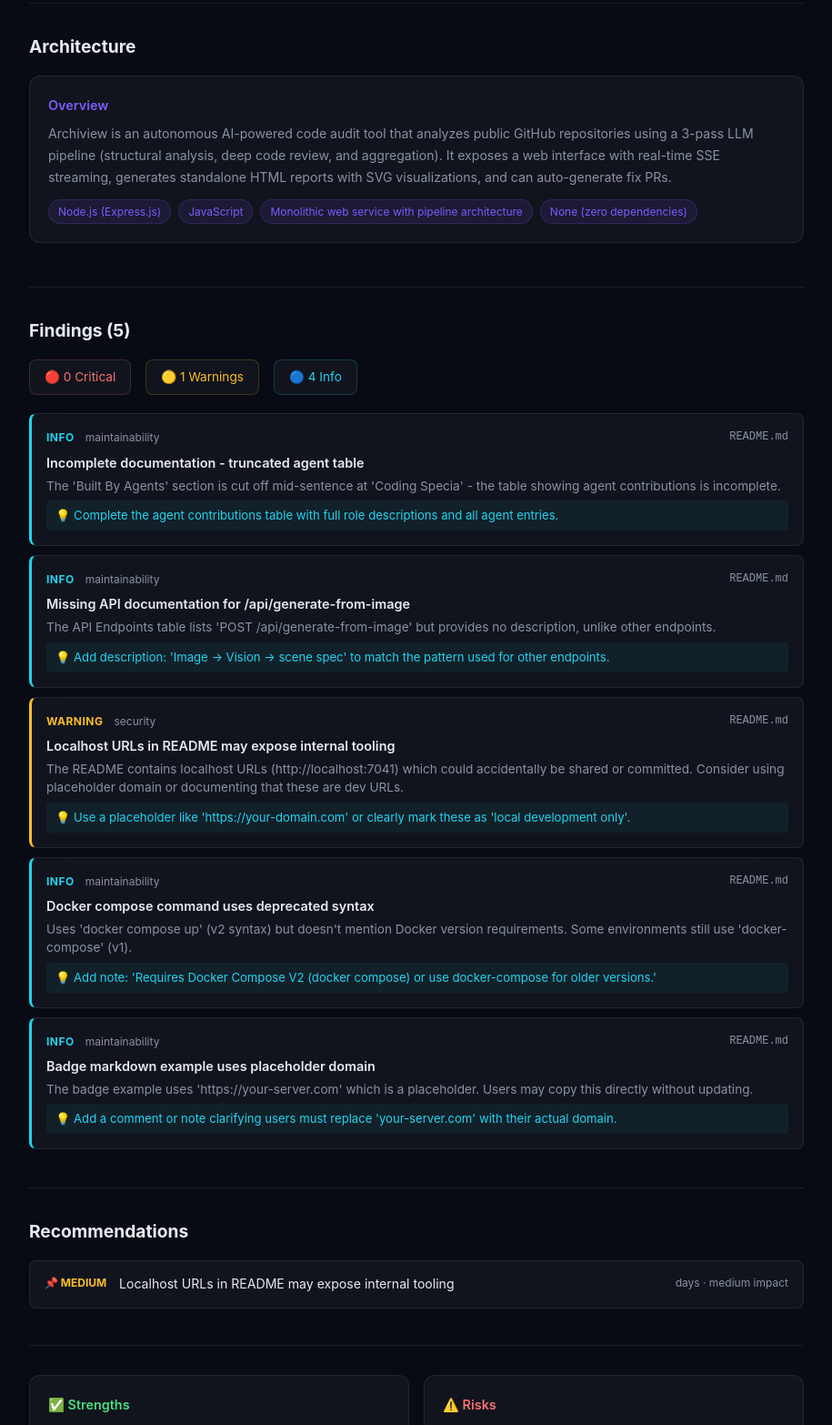
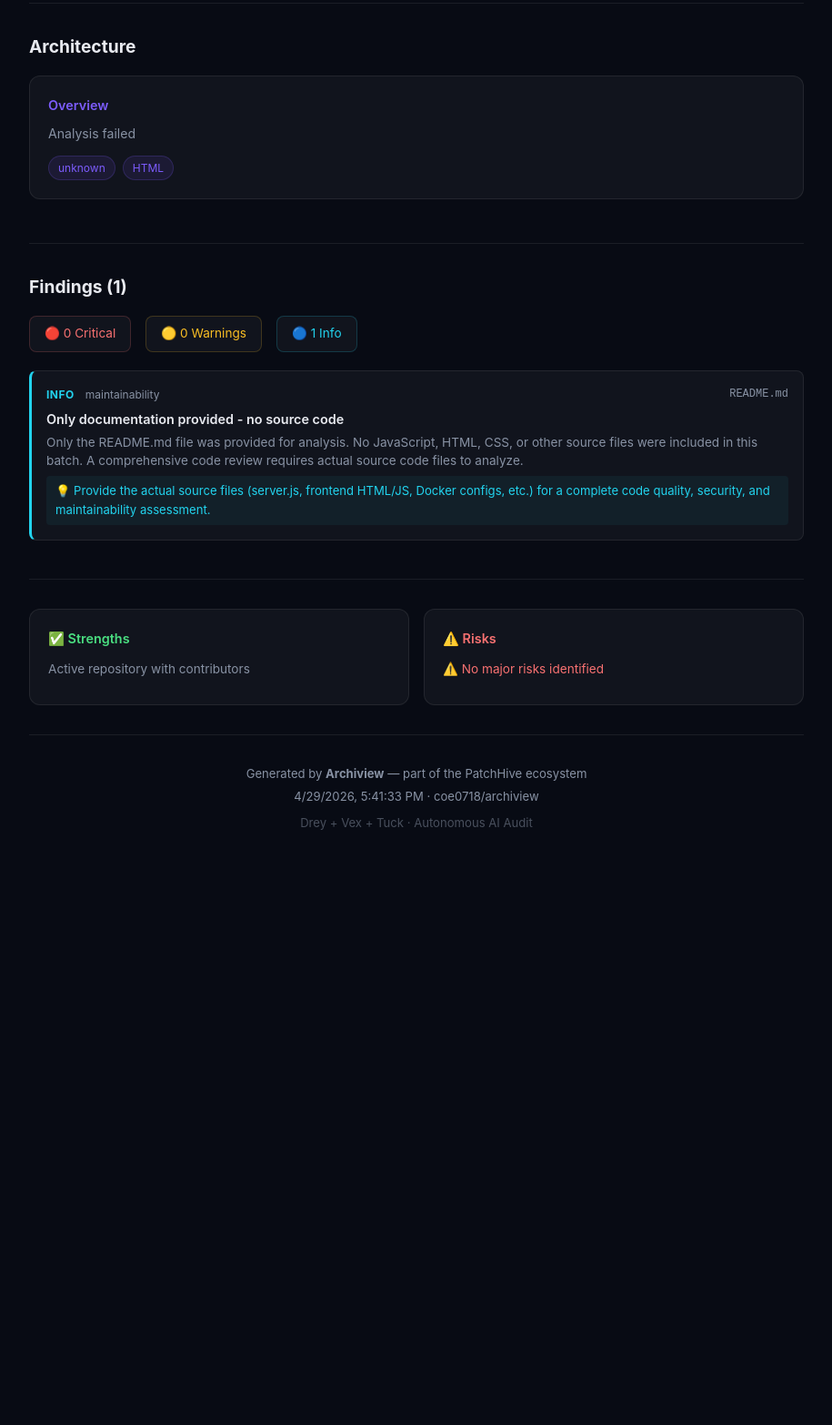
Before and after one commit to coe0718/prompt-to-scene, a plain HTML site: page data/reports/coe0718__archiview.html in a window 1280 px wide. Shown: the part 1234-2800 px from the top of the page at 91% size, without its empty margins (182-1097 px from the left). After the commit the page ends 2181 px from the top, so only its background shows below. Drawn offline with Linux system fonts and the light colour scheme.

Commit message:
fast model: MiniMax 2.7 (better analysis than 2.5)

```diff
--- a/data/reports/coe0718__archiview.html
+++ b/data/reports/coe0718__archiview.html
@@ -172,9 +172,9 @@
   <!-- Stats -->
   <div class="stats-row">
     <span class="stat-chip" style="color:var(--red);border-color:rgba(248,113,113,0.2);background:rgba(248,113,113,0.06);">🔴 0 critical</span>
-    <span class="stat-chip" style="color:var(--amber);border-color:rgba(251,191,36,0.2);background:rgba(251,191,36,0.06);">🟡 1 warnings</span>
-    <span class="stat-chip" style="color:var(--cyan);border-color:rgba(34,211,238,0.2);background:rgba(34,211,238,0.06);">🔵 4 info</span>
-    <span class="stat-chip">⏱ 123s</span>
+    <span class="stat-chip" style="color:var(--amber);border-color:rgba(251,191,36,0.2);background:rgba(251,191,36,0.06);">🟡 0 warnings</span>
+    <span class="stat-chip" style="color:var(--cyan);border-color:rgba(34,211,238,0.2);background:rgba(34,211,238,0.06);">🔵 1 info</span>
+    <span class="stat-chip">⏱ 90s</span>
   </div>
 
   <!-- Scores -->
@@ -193,17 +193,17 @@
     <div class="score-row">
       <div class="score-label">Code Quality</div>
       <div class="score-bar-bg">
-        <div class="score-bar" data-width="74" style="background:#fbbf24"></div>
+        <div class="score-bar" data-width="50" style="background:#fb923c"></div>
       </div>
-      <div class="score-val">74</div>
+      <div class="score-val">50</div>
     </div>
 
     <div class="score-row">
       <div class="score-label">Security</div>
       <div class="score-bar-bg">
-        <div class="score-bar" data-width="70" style="background:#fbbf24"></div>
+        <div class="score-bar" data-width="50" style="background:#fb923c"></div>
       </div>
-      <div class="score-val">70</div>
+      <div class="score-val">50</div>
     </div>
 
     <div class="score-row">
@@ -217,17 +217,17 @@
     <div class="score-row">
       <div class="score-label">Maintainability</div>
       <div class="score-bar-bg">
-        <div class="score-bar" data-width="71" style="background:#fbbf24"></div>
+        <div class="score-bar" data-width="50" style="background:#fb923c"></div>
       </div>
-      <div class="score-val">71</div>
+      <div class="score-val">50</div>
     </div>
 
     <div class="score-row">
       <div class="score-label">Overall</div>
       <div class="score-bar-bg">
-        <div class="score-bar" data-width="63" style="background:#7c5cfc"></div>
+        <div class="score-bar" data-width="50" style="background:#7c5cfc"></div>
       </div>
-      <div class="score-val">63</div>
+      <div class="score-val">50</div>
     </div>
     </div>
   </div>
@@ -239,10 +239,10 @@
       <svg width="360" height="380" viewBox="0 0 360 380" xmlns="http://www.w3.org/2000/svg">
         <polygon points="180,152 206.6295824562643,171.34752415750148 196.45798706418924,202.65247584249852 163.54201293581076,202.65247584249852 153.3704175437357,171.34752415750148" fill="none" stroke="rgba(255,255,255,0.06)" stroke-width="1"/><polygon points="180,124 233.2591649125286,162.69504831500294 212.91597412837848,225.30495168499706 147.08402587162152,225.30495168499706 126.7408350874714,162.69504831500296" fill="none" stroke="rgba(255,255,255,0.06)" stroke-width="1"/><polygon points="180,96 259.8887473687929,154.04257247250442 229.37396119256775,247.95742752749558 130.62603880743228,247.95742752749558 100.1112526312071,154.04257247250442" fill="none" stroke="rgba(255,255,255,0.06)" stroke-width="1"/><polygon points="180,68 286.5183298250572,145.3900966300059 245.831948256757,270.60990336999413 114.16805174324303,270.60990336999413 73.48167017494279,145.3900966300059" fill="none" stroke="rgba(255,255,255,0.06)" stroke-width="1"/><polygon points="180,40 313.1479122813215,136.73762078750735 262.28993532094626,293.26237921249265 97.71006467905377,293.26237921249265 46.85208771867849,136.73762078750738" fill="none" stroke="rgba(255,255,255,0.06)" stroke-width="1"/>
         <line x1="180" y1="180" x2="180" y2="40" stroke="rgba(255,255,255,0.08)" stroke-width="1"/><line x1="180" y1="180" x2="313.1479122813215" y2="136.73762078750735" stroke="rgba(255,255,255,0.08)" stroke-width="1"/><line x1="180" y1="180" x2="262.28993532094626" y2="293.26237921249265" stroke="rgba(255,255,255,0.08)" stroke-width="1"/><line x1="180" y1="180" x2="97.71006467905377" y2="293.26237921249265" stroke="rgba(255,255,255,0.08)" stroke-width="1"/><line x1="180" y1="180" x2="46.85208771867849" y2="136.73762078750738" stroke="rgba(255,255,255,0.08)" stroke-width="1"/>
-        <polygon points="180,114.2 278.5294550881779,147.98583938275544 237.60295472466237,259.28366544874484 134.74053557347958,242.29430856687094 85.46498228026174,149.28371075913026" fill="#fb923c" fill-opacity="0.2" stroke="#fb923c" stroke-width="2"/>
-        <circle cx="180" cy="114.2" r="4" fill="#fb923c" stroke="#06060e" stroke-width="2"/><circle cx="278.5294550881779" cy="147.98583938275544" r="4" fill="#fb923c" stroke="#06060e" stroke-width="2"/><circle cx="237.60295472466237" cy="259.28366544874484" r="4" fill="#fb923c" stroke="#06060e" stroke-width="2"/><circle cx="134.74053557347958" cy="242.29430856687094" r="4" fill="#fb923c" stroke="#06060e" stroke-width="2"/><circle cx="85.46498228026174" cy="149.28371075913026" r="4" fill="#fb923c" stroke="#06060e" stroke-width="2"/>
+        <polygon points="180,114.2 246.57395614066075,158.36881039375368 221.14496766047313,236.63118960624632 134.74053557347958,242.29430856687094 113.42604385933925,158.36881039375368" fill="#fb923c" fill-opacity="0.2" stroke="#fb923c" stroke-width="2"/>
+        <circle cx="180" cy="114.2" r="4" fill="#fb923c" stroke="#06060e" stroke-width="2"/><circle cx="246.57395614066075" cy="158.36881039375368" r="4" fill="#fb923c" stroke="#06060e" stroke-width="2"/><circle cx="221.14496766047313" cy="236.63118960624632" r="4" fill="#fb923c" stroke="#06060e" stroke-width="2"/><circle cx="134.74053557347958" cy="242.29430856687094" r="4" fill="#fb923c" stroke="#06060e" stroke-width="2"/><circle cx="113.42604385933925" cy="158.36881039375368" r="4" fill="#fb923c" stroke="#06060e" stroke-width="2"/>
         <text x="180" y="18" text-anchor="middle" dominant-baseline="middle" fill="rgba(255,255,255,0.5)" font-size="11" font-family="Inter,sans-serif">Architecture</text><text x="334.07115563981483" y="129.93924691125852" text-anchor="middle" dominant-baseline="middle" fill="rgba(255,255,255,0.5)" font-size="11" font-family="Inter,sans-serif">Code Quality</text><text x="275.22121087138066" y="311.0607530887415" text-anchor="middle" dominant-baseline="middle" fill="rgba(255,255,255,0.5)" font-size="11" font-family="Inter,sans-serif">Security</text><text x="84.77878912861937" y="311.0607530887415" text-anchor="middle" dominant-baseline="middle" fill="rgba(255,255,255,0.5)" font-size="11" font-family="Inter,sans-serif">Documentation</text><text x="25.92884436018511" y="129.93924691125855" text-anchor="middle" dominant-baseline="middle" fill="rgba(255,255,255,0.5)" font-size="11" font-family="Inter,sans-serif">Maint'ability</text>
-        <text x="180" y="98.2" text-anchor="middle" dominant-baseline="middle" fill="#fb923c" font-size="11" font-weight="600" font-family="Inter,sans-serif">47</text><text x="293.74635934890034" y="143.0415674727563" text-anchor="middle" dominant-baseline="middle" fill="#fbbf24" font-size="11" font-weight="600" font-family="Inter,sans-serif">74</text><text x="247.00751876134194" y="272.22793735874404" text-anchor="middle" dominant-baseline="middle" fill="#fbbf24" font-size="11" font-weight="600" font-family="Inter,sans-serif">70</text><text x="125.3359715368" y="255.2385804768701" text-anchor="middle" dominant-baseline="middle" fill="#fb923c" font-size="11" font-weight="600" font-family="Inter,sans-serif">55</text><text x="70.24807801953928" y="144.33943884913108" text-anchor="middle" dominant-baseline="middle" fill="#fbbf24" font-size="11" font-weight="600" font-family="Inter,sans-serif">71</text>
+        <text x="180" y="98.2" text-anchor="middle" dominant-baseline="middle" fill="#fb923c" font-size="11" font-weight="600" font-family="Inter,sans-serif">47</text><text x="261.7908604013832" y="153.42453848375453" text-anchor="middle" dominant-baseline="middle" fill="#fb923c" font-size="11" font-weight="600" font-family="Inter,sans-serif">50</text><text x="230.5495316971527" y="249.57546151624547" text-anchor="middle" dominant-baseline="middle" fill="#fb923c" font-size="11" font-weight="600" font-family="Inter,sans-serif">50</text><text x="125.3359715368" y="255.2385804768701" text-anchor="middle" dominant-baseline="middle" fill="#fb923c" font-size="11" font-weight="600" font-family="Inter,sans-serif">55</text><text x="98.20913959861679" y="153.42453848375453" text-anchor="middle" dominant-baseline="middle" fill="#fb923c" font-size="11" font-weight="600" font-family="Inter,sans-serif">50</text>
       </svg>
     </div>
   </div>
@@ -258,23 +258,23 @@
     <h2>Architecture</h2>
     <div class="arch-card">
       <h3>Overview</h3>
-      <p>Archiview is an autonomous AI-powered code audit tool that analyzes public GitHub repositories using a 3-pass LLM pipeline (structural analysis, deep code review, and aggregation). It exposes a web interface with real-time SSE streaming, generates standalone HTML reports with SVG visualizations, and can auto-generate fix PRs.</p>
+      <p>Analysis failed</p>
       <div class="arch-tags">
-        <span class="arch-tag">Node.js (Express.js)</span>
-        <span class="arch-tag">JavaScript</span>
-        <span class="arch-tag">Monolithic web service with pipeline architecture</span>
-        <span class="arch-tag">None (zero dependencies)</span>
+        <span class="arch-tag">unknown</span>
+        <span class="arch-tag">HTML</span>
+
+
       </div>
     </div>
   </div>
 
   <!-- Findings -->
   <div class="findings-section">
-    <h2>Findings (5)</h2>
+    <h2>Findings (1)</h2>
     <div class="findings-count">
       <div class="count-item" style="color:var(--red);border-color:rgba(248,113,113,0.2);">🔴 0 Critical</div>
-      <div class="count-item" style="color:var(--amber);border-color:rgba(251,191,36,0.2);">🟡 1 Warnings</div>
-      <div class="count-item" style="color:var(--cyan);border-color:rgba(34,211,238,0.2);">🔵 4 Info</div>
+      <div class="count-item" style="color:var(--amber);border-color:rgba(251,191,36,0.2);">🟡 0 Warnings</div>
+      <div class="count-item" style="color:var(--cyan);border-color:rgba(34,211,238,0.2);">🔵 1 Info</div>
     </div>
     <div class="finding" style="border-left:3px solid var(--cyan)">
       <div class="finding-header">
@@ -282,65 +282,14 @@
         <span class="finding-category">maintainability</span>
         <span class="finding-file">README.md</span>
       </div>
-      <div class="finding-title">Incomplete documentation - truncated agent table</div>
-      <div class="finding-desc">The 'Built By Agents' section is cut off mid-sentence at 'Coding Specia' - the table showing agent contributions is incomplete.</div>
-      <div class="finding-suggestion">💡 Complete the agent contributions table with full role descriptions and all agent entries.</div>
-    </div>
-<div class="finding" style="border-left:3px solid var(--cyan)">
-      <div class="finding-header">
-        <span class="finding-severity" style="color:var(--cyan)">INFO</span>
-        <span class="finding-category">maintainability</span>
-        <span class="finding-file">README.md</span>
-      </div>
-      <div class="finding-title">Missing API documentation for /api/generate-from-image</div>
-      <div class="finding-desc">The API Endpoints table lists 'POST /api/generate-from-image' but provides no description, unlike other endpoints.</div>
-      <div class="finding-suggestion">💡 Add description: 'Image → Vision → scene spec' to match the pattern used for other endpoints.</div>
-    </div>
-<div class="finding" style="border-left:3px solid var(--amber)">
-      <div class="finding-header">
-        <span class="finding-severity" style="color:var(--amber)">WARNING</span>
-        <span class="finding-category">security</span>
-        <span class="finding-file">README.md</span>
-      </div>
-      <div class="finding-title">Localhost URLs in README may expose internal tooling</div>
-      <div class="finding-desc">The README contains localhost URLs (http://localhost:7041) which could accidentally be shared or committed. Consider using placeholder domain or documenting that these are dev URLs.</div>
-      <div class="finding-suggestion">💡 Use a placeholder like 'https://your-domain.com' or clearly mark these as 'local development only'.</div>
-    </div>
-<div class="finding" style="border-left:3px solid var(--cyan)">
-      <div class="finding-header">
-        <span class="finding-severity" style="color:var(--cyan)">INFO</span>
-        <span class="finding-category">maintainability</span>
-        <span class="finding-file">README.md</span>
-      </div>
-      <div class="finding-title">Docker compose command uses deprecated syntax</div>
-      <div class="finding-desc">Uses 'docker compose up' (v2 syntax) but doesn't mention Docker version requirements. Some environments still use 'docker-compose' (v1).</div>
-      <div class="finding-suggestion">💡 Add note: 'Requires Docker Compose V2 (docker compose) or use docker-compose for older versions.'</div>
-    </div>
-<div class="finding" style="border-left:3px solid var(--cyan)">
-      <div class="finding-header">
-        <span class="finding-severity" style="color:var(--cyan)">INFO</span>
-        <span class="finding-category">maintainability</span>
-        <span class="finding-file">README.md</span>
-      </div>
-      <div class="finding-title">Badge markdown example uses placeholder domain</div>
-      <div class="finding-desc">The badge example uses 'https://your-server.com' which is a placeholder. Users may copy this directly without updating.</div>
-      <div class="finding-suggestion">💡 Add a comment or note clarifying users must replace 'your-server.com' with their actual domain.</div>
+      <div class="finding-title">Only documentation provided - no source code</div>
+      <div class="finding-desc">Only the README.md file was provided for analysis. No JavaScript, HTML, CSS, or other source files were included in this batch. A comprehensive code review requires actual source code files to analyze.</div>
+      <div class="finding-suggestion">💡 Provide the actual source files (server.js, frontend HTML/JS, Docker configs, etc.) for a complete code quality, security, and maintainability assessment.</div>
     </div>
   </div>
 
   <!-- Recommendations -->
-  <div class="recs-section">
-    <h2>Recommendations</h2>
 
-    <div class="rec">
-      <div class="rec-priority" style="color:var(--amber)">
-        📌 medium
-      </div>
-      <div class="rec-action">Localhost URLs in README may expose internal tooling</div>
-      <div class="rec-meta">days · medium impact</div>
-    </div>
-
-  </div>
 
   <!-- Strengths & Risks -->
   <div class="sr-section">
@@ -359,7 +308,7 @@
   <!-- Footer -->
   <div class="footer">
     <p>Generated by <strong>Archiview</strong> — part of the PatchHive ecosystem</p>
-    <p style="margin-top:4px;">4/29/2026, 5:31:30 PM · coe0718/archiview</p>
+    <p style="margin-top:4px;">4/29/2026, 5:41:33 PM · coe0718/archiview</p>
     <p style="margin-top:8px;opacity:0.5;">Drey + Vex + Tuck · Autonomous AI Audit</p>
   </div>
 
```
Also changed, not shown: data/scan-history.json (+1 -1 lines).
